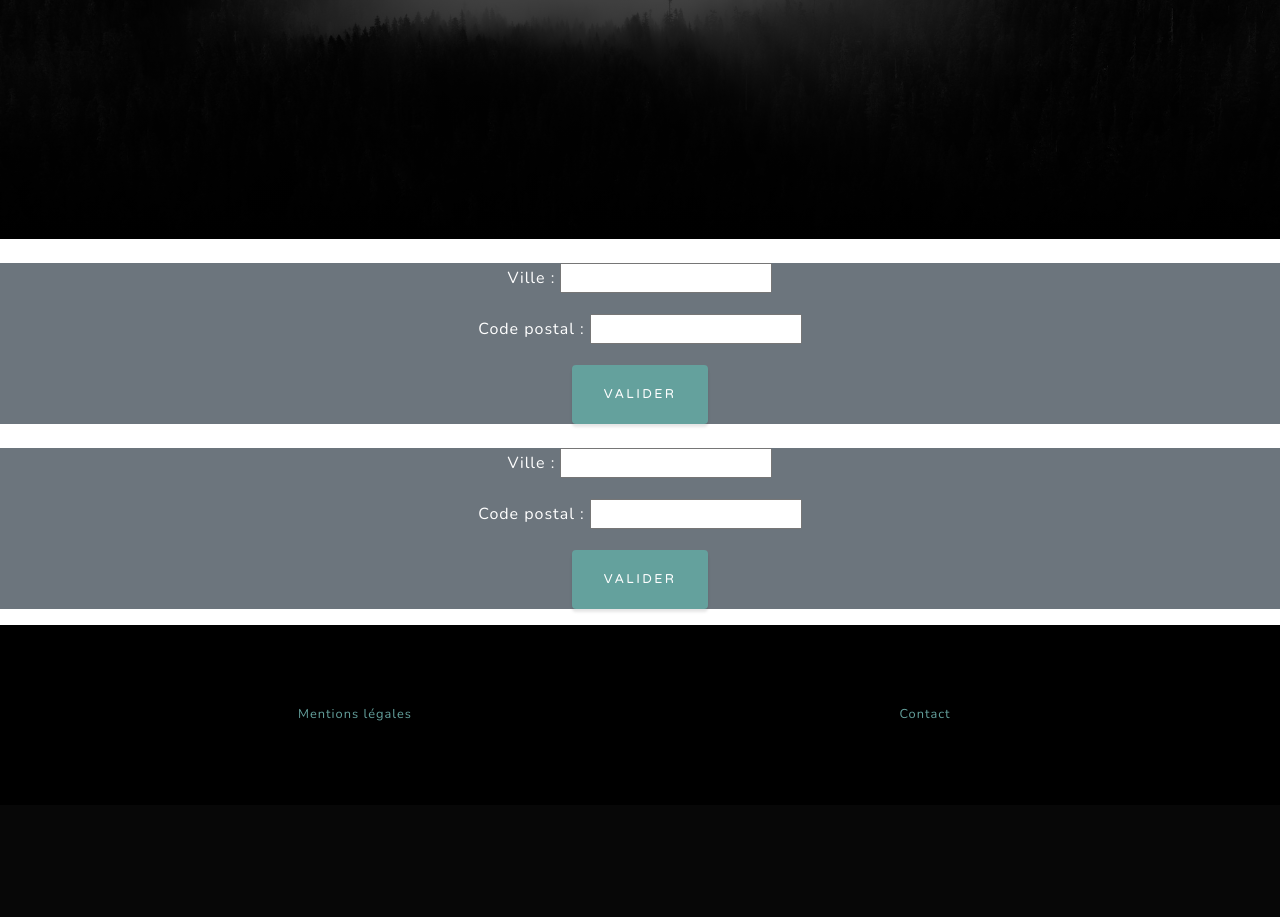
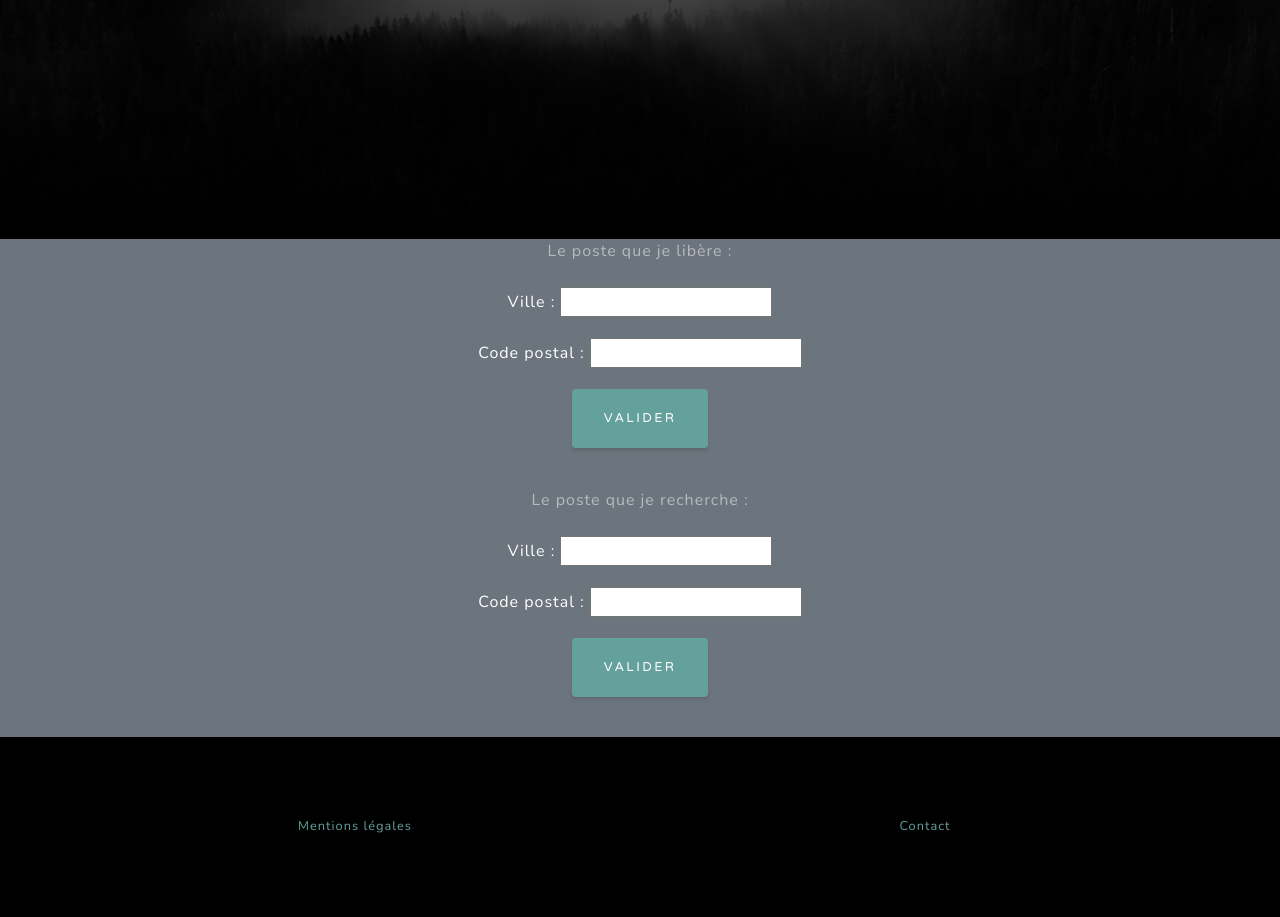
Before and after one commit to elwaze/Maieuclic, a Django app: page /permut_creation/permut_search in a window 1280 px wide. Shown: the part 561-1478 px from the top of the page. Before the commit the page ends 1282 px from the top, so only its background shows below. Run offline with Django 3.2, Linux system fonts and the light colour scheme; the visitor is signed in with stand-in values (Sample User, id 1); data that the repository does not hold is empty; some libraries are stand-ins or nearby versions.

Commit message:
[4.1] permut creation : search and leave in the same section

```diff
--- a/maieuclic_project/permut_creation/templates/permut_search.html
+++ b/maieuclic_project/permut_creation/templates/permut_search.html
@@ -20,23 +20,23 @@
 <section class="page-section bg-secondary" id="permut_leave">
     <div class="col-lg-12 text-center text-white">
         <p class="text-white-50 mb-4">
+        Le poste que je libère :
             <form method="post">
                 {% csrf_token %}
                 {{ leave_form.as_p }}
-                <button class="btn btn-primary mx-auto" type="submit" id="save_permut_leave">Valider</button>
+                <button class="btn btn-primary mx-auto" type="submit" id="save_place_left">Valider</button>
             </form>
+        <br>
         </p>
-    </div>
-</section>
-<section class="page-section bg-secondary" id="permut_search">
-    <div class="col-lg-12 text-center text-white">
         <p class="text-white-50 mb-4">
+        Le poste que je recherche :
             <form method="post">
                 {% csrf_token %}
                 {{ search_form.as_p }}
-                <button class="btn btn-primary mx-auto" type="submit" id="save_permut_search">Valider</button>
+                <button class="btn btn-primary mx-auto" type="submit" id="save_place_searched">Valider</button>
             </form>
         </p>
+        <br>
         <!-- rajouter un bouton + qui rajoute un search_form-->
     </div>
 </section>
```
